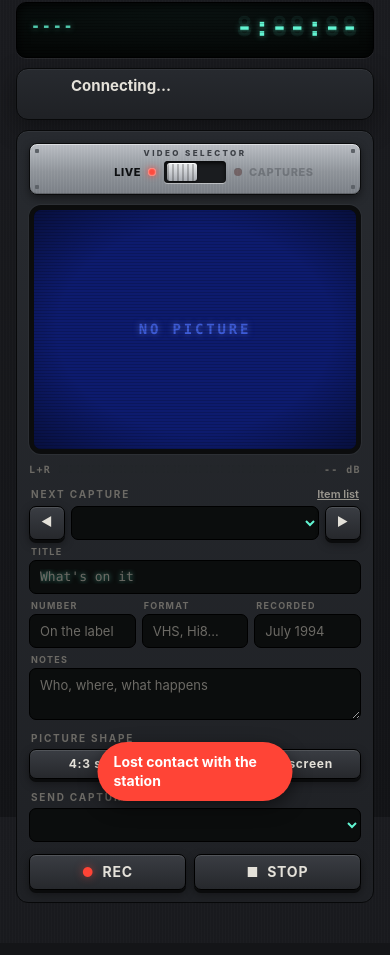
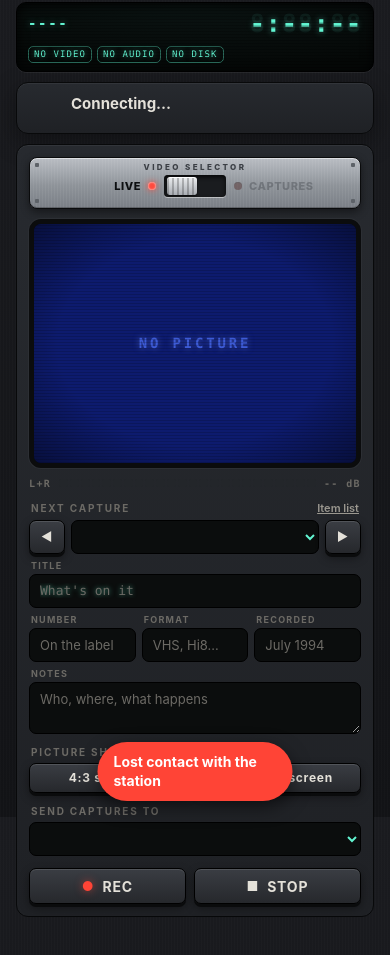
Before and after one commit to aidansiegel/videocap, a plain HTML site: page videocap/static/index.html in a window 390 px wide. Shown: the part 27-982 px from the top of the page. Drawn offline with Linux system fonts and the light colour scheme; no server answers.

Commit message:
Page: short status lamps (VIDEO OK / NO VIDEO ...), a smaller display on phones
The video, audio and disk lamps always show, as VIDEO OK or NO VIDEO and so on (NO in red); MOVING MASTER is
MOVING. On phones the display is a little smaller, and the instructions' text keeps its column when there's no
key. The demo's test source reports its tone as audio.

Co-Authored-By: Claude Opus 5.5 <noreply@anthropic.com>

```diff
--- a/videocap/static/index.html
+++ b/videocap/static/index.html
@@ -77,6 +77,7 @@ button,select{font:inherit;color:inherit}
 .lamps{display:flex;flex-wrap:wrap;gap:5px 6px;margin-top:8px;font-size:10px;letter-spacing:.16em}
 .lamps:not(:has(.lamp:not([hidden]))){display:none}
 .lamp{color:var(--vfd);text-shadow:0 0 6px var(--vfd-glow);padding:2px 6px;border:1px solid rgba(98,245,210,.4);border-radius:5px}
+.lamp.no{color:#ff6b5e;text-shadow:0 0 6px rgba(255,75,62,.45);border-color:rgba(255,75,62,.45)}
 .lamp.warn{color:var(--amber);text-shadow:0 0 6px var(--amber-glow);border-color:rgba(255,181,71,.45)}
 @keyframes blink{50%{opacity:.15}}
 
@@ -243,14 +244,15 @@ dialog .btns .lbtn:first-child{margin-right:auto}
 .last:empty{display:none}
 .lost{position:fixed;left:50%;bottom:16px;transform:translateX(-50%);background:var(--rec);color:#fff;padding:10px 16px;border-radius:999px;
  font-weight:700;font-size:14px;box-shadow:0 6px 18px rgba(0,0,0,.5);display:none}
-/* phones: the instructions in one compact row (icon, words, key) */
-@media (max-width:480px){.now{grid-template-columns:auto minmax(0,1fr) auto;gap:0 10px;padding:8px 10px;margin:10px 0}
+/* phones: the instructions in one compact row (icon, words, key), and a smaller display */
+@media (max-width:480px){.vfd{padding:8px 11px}.mode{font-size:14px;gap:8px}.counter{font-size:25px}
+ .item{margin-top:4px;font-size:12px}.lamps{margin-top:6px;gap:4px 5px;font-size:9px;letter-spacing:.12em}.lamp{padding:1px 5px}.now{grid-template-columns:auto minmax(0,1fr) auto;gap:0 10px;padding:8px 10px;margin:10px 0}
  .now .icon{grid-row:1/span 2;width:34px;height:34px}.now .icon .glyph{font-size:16px}.now .glyph svg{width:19px;height:19px}
- .now h2{font-size:15px}.now p{font-size:12px;line-height:1.3}
+ .now h2{font-size:15px}.now p{font-size:12px;line-height:1.3}.now h2,.now p{grid-column:2}
  .now .acts{grid-column:3;grid-row:1/span 2;margin-top:0;flex-direction:column;gap:5px}
  .now .acts .key{min-height:30px;padding:4px 10px;font-size:11.5px;white-space:nowrap}
  .now .advice{margin-top:6px;padding-top:6px;font-size:12px}
- .mode{font-size:15px}}
+}
 @media (prefers-reduced-motion:reduce){*{animation:none!important}}
 </style></head><body><main>
 
@@ -263,8 +265,8 @@ dialog .btns .lbtn:first-child{margin-right:auto}
  </div>
  <div class="item" id="item"></div>
  <div class="lamps" aria-label="Indicators">
-  <span class="lamp on" id="l-video" hidden>VIDEO DETECTED</span><span class="lamp on" id="l-audio" hidden>AUDIO DETECTED</span>
-  <span class="lamp on" id="l-disk" hidden>DISK CONNECTED</span><span class="lamp warn" id="l-moving" hidden>MOVING MASTER</span>
+  <span class="lamp" id="l-video">NO VIDEO</span><span class="lamp" id="l-audio">NO AUDIO</span>
+  <span class="lamp" id="l-disk">NO DISK</span><span class="lamp warn" id="l-moving" hidden>MOVING</span>
   <span class="lamp on" id="l-upload" hidden>UPLOADING</span>
   <span class="lamp on" id="l-wide" hidden>16:9</span>
  </div>
@@ -478,6 +480,8 @@ function standbyTick(){
 function setMode(txt,cls,dot){$('modetxt').textContent=txt;$('mode').className='mode '+cls;$('dot').hidden=!dot}
 // only what is true right now is shown: nothing for what isn't there
 function lamp(id,on){$(id).hidden=!on}
+// always shown: VIDEO OK or NO VIDEO, and so on
+function okLamp(id,ok,what){const l=$(id);l.textContent=ok?what+' OK':'NO '+what;l.classList.toggle('no',!ok)}
 
 // One card per capture: what it is, when, where it's going, how clean it is, and one plain status line.
 const when=iso=>{const t=new Date(iso);return isNaN(t)?'':t.toLocaleString('en-US',{month:'short',day:'numeric',hour:'numeric',minute:'2-digit'})};
@@ -568,7 +572,7 @@ async function refresh(){
   $('ctr').textContent=r?fmt(r.elapsed):'-:--:--'; $('counter').className='counter'+(r?'':' idle');
   const it=nameOf(d.details,'');
   $('item').innerHTML=r?'<b>NOW</b>'+esc(d.item||'UNTITLED'):it?'<b>NEXT</b>'+esc(it):'';
-  lamp('l-video',d.signal===true||!!r); lamp('l-audio',!!d.audio||(r&&r.peak_db!=null)); lamp('l-disk',!!d.card);
+  okLamp('l-video',d.signal===true||!!r,'VIDEO'); okLamp('l-audio',!!d.audio||(r&&r.peak_db!=null),'AUDIO'); okLamp('l-disk',!!d.card,'DISK');
   lamp('l-moving',d.step=='wait'); lamp('l-upload',!!d.upload_progress&&d.step!='wait');
   const asp=r?r.aspect:d.aspect; lamp('l-wide',asp=='16:9'); if(source=='A')$('crt').classList.toggle('wide',asp=='16:9');
   [...$('aspect').children].forEach(b=>{b.classList.toggle('on',b.dataset.v==asp);b.disabled=!!r});
```
Also changed, not shown: 1 other file.
